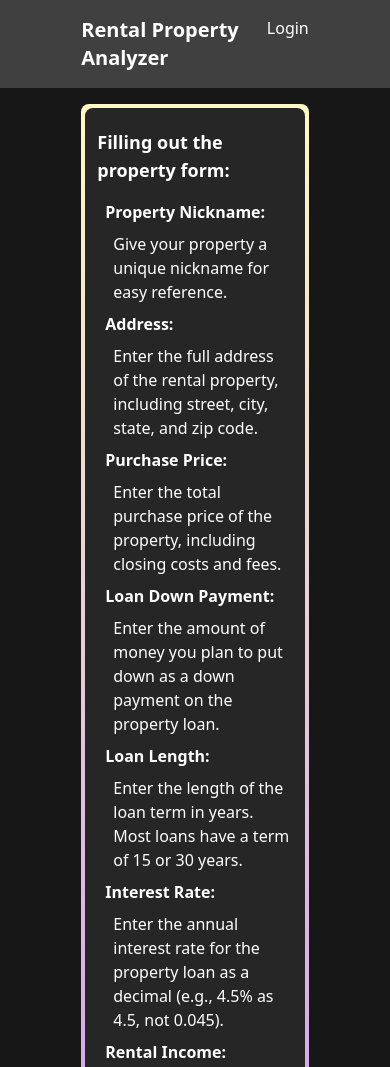
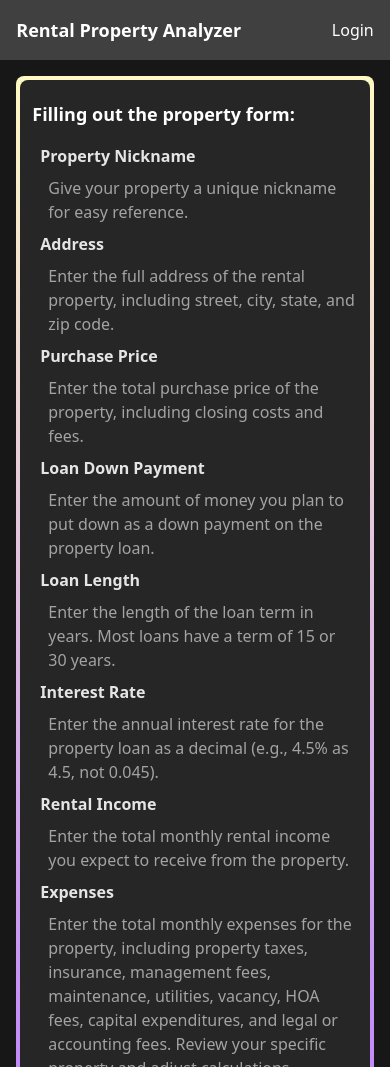
Before and after one commit to ranegray/vanilla-real-estate-analyzer, a website: page client/help.html in a window 390 px wide. Shown: the top 1067 px of the page. Drawn offline with Linux system fonts and the light colour scheme.

Commit message:
Addedd responsive design across site, cleaned up UI

```diff
--- a/client/help.html
+++ b/client/help.html
@@ -9,11 +9,11 @@
   </head>
   <body class="bg-neutral-900">
     <header class="bg-neutral-700 text-white w-full">
-      <div class="w-7/12 flex justify-between m-auto py-4">
+      <div class="w-11/12 flex justify-between m-auto py-4 sm:w-[680px]">
         <a href="/">
-            <h1 class="text-xl font-semibold">Rental Property Analyzer</h1>
+            <h1 class="text-lg font-semibold sm:text-xl">Rental Property Analyzer</h1>
         </a>
-        <nav class="flex">
+        <nav class="flex items-center">
           <a id="dashboard" href="/dashboard.html" class="mr-2 hidden"
             >Dashboard</a
           >
@@ -38,46 +38,46 @@
       </div>
     </header>
     <main
-      class="-z-10 w-7/12 bg-gradient-to-b from-yellow-100 to-purple-400 m-auto p-1 my-4 rounded-lg"
+      class="-z-10 w-11/12 bg-gradient-to-b from-yellow-100 to-purple-400 m-auto p-1 my-4 rounded-lg sm:w-[680px]"
     >
       <article
         class="flex flex-col bg-neutral-800 text-white w-full m-auto p-3 rounded-lg"
       >
         <h1 class="text-white font-semibold text-lg my-2">Filling out the property form:</h1>
-        <div class="ml-2">
-            <h2 class="text-white font-semibold text-md my-2">Property Nickname:</h2>
+        <div class="ml-2 text-neutral-400">
+            <h2 class="text-neutral-200 font-semibold text-md my-2">Property Nickname</h2>
             <p class="ml-2">Give your property a unique nickname for easy reference.</p>
-            <h2 class="text-white font-semibold text-md my-2">Address:</h2>
+            <h2 class="text-neutral-200 font-semibold text-md my-2">Address</h2>
             <p class="ml-2">
               Enter the full address of the rental property, including street, city,
               state, and zip code.
             </p>
-            <h2 class="text-white font-semibold text-md my-2">Purchase Price:</h2>
+            <h2 class="text-neutral-200 font-semibold text-md my-2">Purchase Price</h2>
             <p class="ml-2">
               Enter the total purchase price of the property, including closing
               costs and fees.
             </p>
-            <h2 class="text-white font-semibold text-md my-2">Loan Down Payment:</h2>
+            <h2 class="text-neutral-200 font-semibold text-md my-2">Loan Down Payment</h2>
             <p class="ml-2">
               Enter the amount of money you plan to put down as a down payment on
               the property loan.
             </p>
-            <h2 class="text-white font-semibold text-md my-2">Loan Length:</h2>
+            <h2 class="text-neutral-200 font-semibold text-md my-2">Loan Length</h2>
             <p class="ml-2">
               Enter the length of the loan term in years. Most loans have a term of
               15 or 30 years.
             </p>
-            <h2 class="text-white font-semibold text-md my-2">Interest Rate:</h2>
+            <h2 class="text-neutral-200 font-semibold text-md my-2">Interest Rate</h2>
             <p class="ml-2">
               Enter the annual interest rate for the property loan as a decimal
               (e.g., 4.5% as 4.5, not 0.045).
             </p>
-            <h2 class="text-white font-semibold text-md my-2">Rental Income:</h2>
+            <h2 class="text-neutral-200 font-semibold text-md my-2">Rental Income</h2>
             <p class="ml-2">
               Enter the total monthly rental income you expect to receive from the
               property.
             </p>
-            <h2 class="text-white font-semibold text-md my-2">Expenses:</h2>
+            <h2 class="text-neutral-200 font-semibold text-md my-2">Expenses</h2>
             <p class="ml-2">
               Enter the total monthly expenses for the property, including property
               taxes, insurance, management fees, maintenance, utilities, vacancy,
```
Also changed, not shown: client/dashboard.html (+9 -7 lines), client/index.html (+4 -4 lines), client/profile.html (+17 -6 lines), client/register.html (+2 -2 lines), client/signin.html (+2 -2 lines), client/css/tailwind.css.
